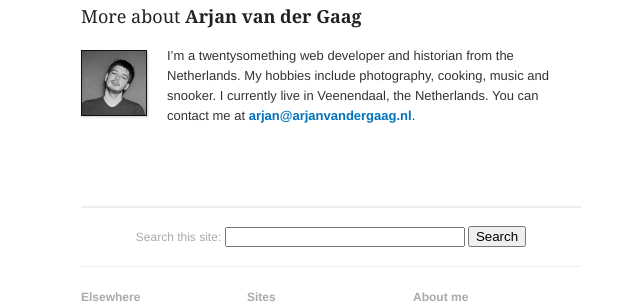
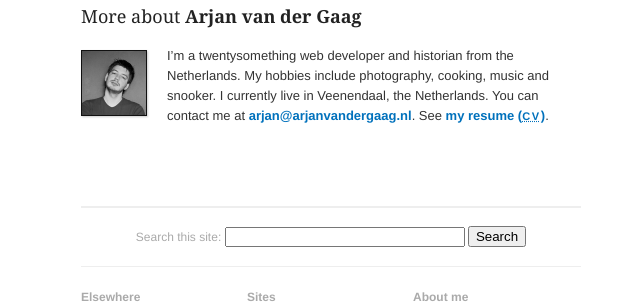
Before and after one commit to avdgaag/arjanvandergaag.nl, a Jekyll site: the page built from index.html, in a window 1280 px wide. Shown: the part 478-781 px from the top of the page, without its empty margins (309-949 px from the left). Built offline with Jekyll 4.4.1, drawn with Linux system fonts in a browser that asks for light colours; comment, search, counter and statistics services are not loaded.

Commit message:
Publishing resume

```diff
--- a/_config.yml
+++ b/_config.yml
@@ -2,4 +2,3 @@ pygments:    true
 exclude:
   - readme.markdown
   - Rakefile
-  - resume.html
--- a/index.html
+++ b/index.html
@@ -29,5 +29,5 @@ description: My personal home page with my blog, my resume and my writings.
 <section>
     <h2>More about <strong>Arjan van der Gaag</strong></h2>
     <img src="assets/avatar.png" width="64" height="64" class="photo left bordered" alt="Arjan van der Gaag" title="">
-    <p>I&rsquo;m a twentysomething web developer and historian from the Netherlands. My hobbies include photography, cooking, music and snooker. I currently live in Veenendaal, the Netherlands. You can contact me at <a href="mailto:&#x61;&#x72;&#x6A;&#x61;&#x6E;&#x40;&#x61;&#x72;&#x6A;&#x61;&#x6E;&#x76;&#x61;&#x6E;&#x64;&#x65;&#x72;&#x67;&#x61;&#x61;&#x67;&#x2E;&#x6E;&#x6C;">&#x61;&#x72;&#x6A;&#x61;&#x6E;&#x40;&#x61;&#x72;&#x6A;&#x61;&#x6E;&#x76;&#x61;&#x6E;&#x64;&#x65;&#x72;&#x67;&#x61;&#x61;&#x67;&#x2E;&#x6E;&#x6C;</a>. <!-- See <a href="/resume.html" title="Resume of Arjan van der Gaag">my resume (<abbr title="Curriculum Vitae">CV</abbr>)</a>. --></p>
+    <p>I&rsquo;m a twentysomething web developer and historian from the Netherlands. My hobbies include photography, cooking, music and snooker. I currently live in Veenendaal, the Netherlands. You can contact me at <a href="mailto:&#x61;&#x72;&#x6A;&#x61;&#x6E;&#x40;&#x61;&#x72;&#x6A;&#x61;&#x6E;&#x76;&#x61;&#x6E;&#x64;&#x65;&#x72;&#x67;&#x61;&#x61;&#x67;&#x2E;&#x6E;&#x6C;">&#x61;&#x72;&#x6A;&#x61;&#x6E;&#x40;&#x61;&#x72;&#x6A;&#x61;&#x6E;&#x76;&#x61;&#x6E;&#x64;&#x65;&#x72;&#x67;&#x61;&#x61;&#x67;&#x2E;&#x6E;&#x6C;</a>. See <a href="/resume.html" title="Resume of Arjan van der Gaag">my resume (<abbr title="Curriculum Vitae">CV</abbr>)</a>.</p>
 </section>
```
